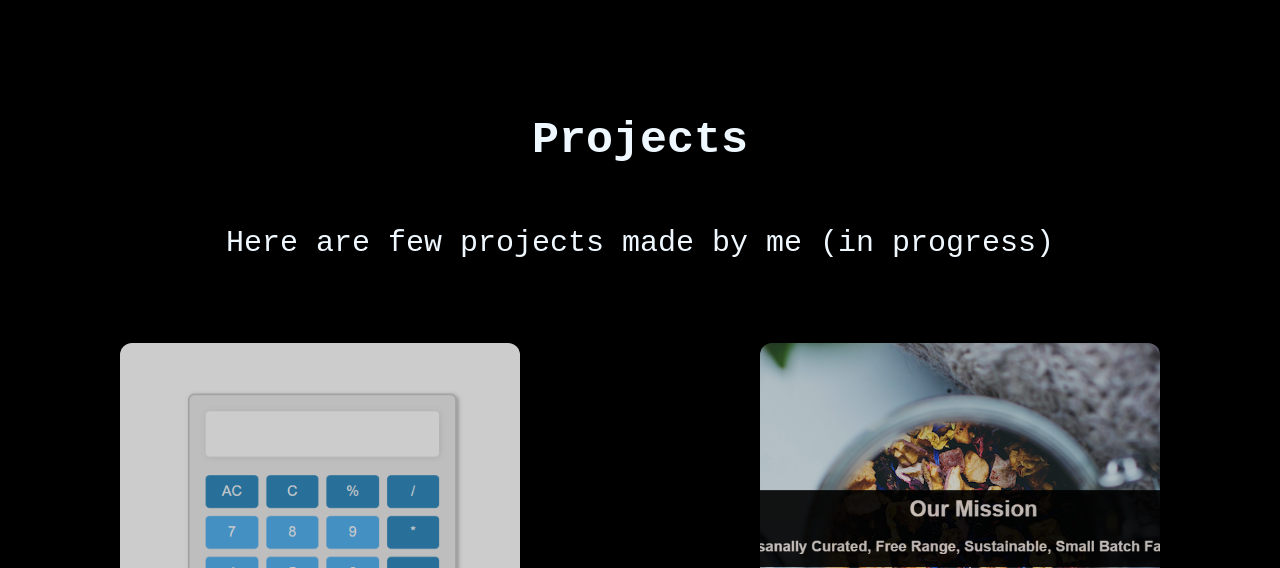
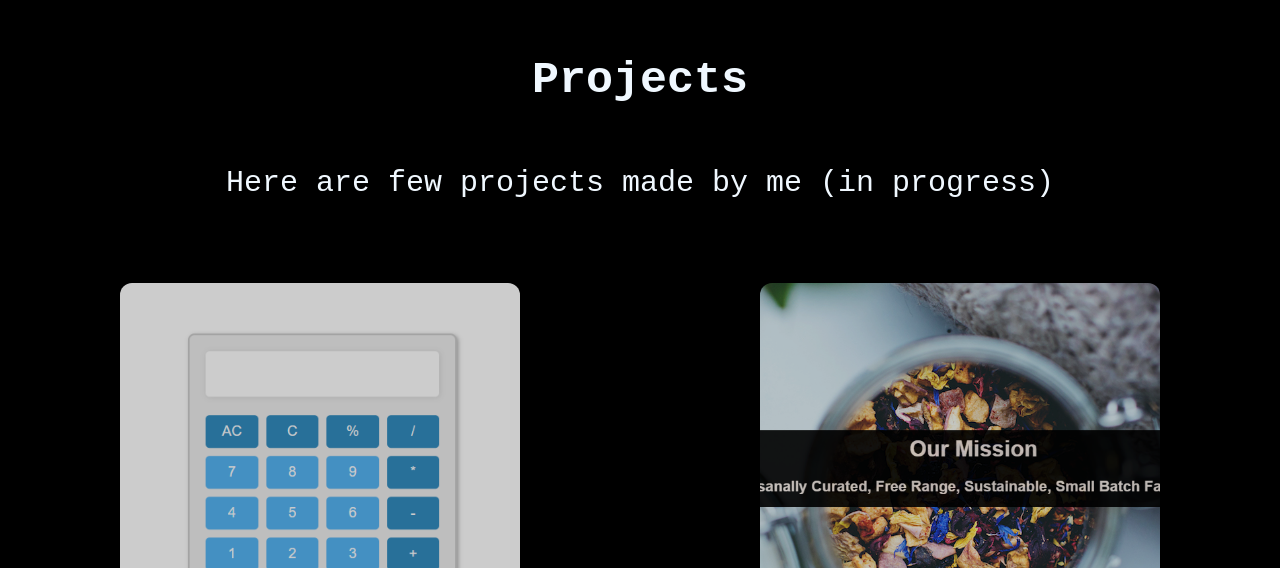
Before and after one commit to pirvancosmin/Portofolio, a React (Create React App) app: page / in a window 1280 px wide. Shown: the part 2032-2600 px from the top of the page. Built offline with nearby package versions, Linux system fonts and the light colour scheme.

Commit message:
Update index.css

```diff
--- a/src/index.css
+++ b/src/index.css
@@ -149,7 +149,7 @@ article {
   color: aliceblue;
   display: flexbox;
   font-family: 'Courier New', Courier, monospace;
-  padding: 200px 0 0 0;
+  padding: 200px 0 100px 0;
   flex-wrap: wrap;
 }
 
@@ -185,7 +185,7 @@ article {
 }
 
 .projectSection {
-  padding: 200px 0 100px 0;
+  padding: 40px 0 100px 0;
   align-items: center;
   text-align: center;
 
```
